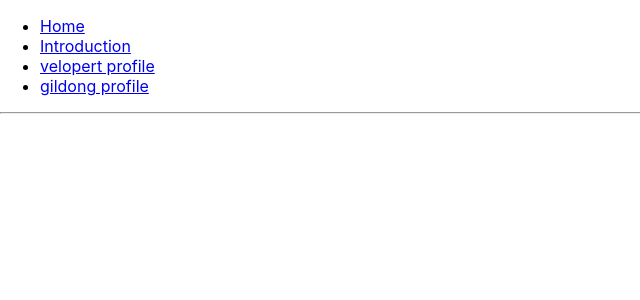
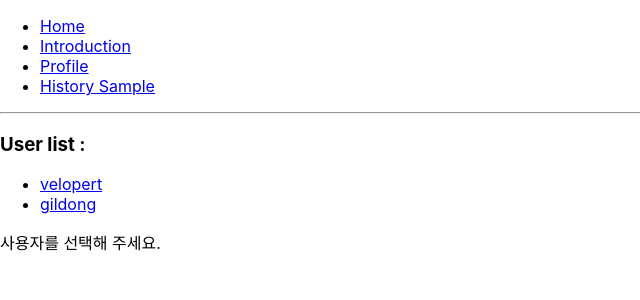
Before and after one commit to makeajourney/react-router-tutorial, a React (Create React App) app: page /profiles in a window 1280 px wide. Shown: the top 300 px of the page, without its empty margins (0-640 px from the left). Built offline with nearby package versions, Linux system fonts and the light colour scheme.

Commit message:
sub route

```diff
--- a/src/App.js
+++ b/src/App.js
@@ -2,7 +2,7 @@ import React from "react";
 import { Route, Link } from "react-router-dom";
 import About from "./About";
 import Home from "./Home";
-import Profile from "./Profile";
+import Profiles from "./Profiles";
 
 function App() {
   return (
@@ -15,16 +15,16 @@ function App() {
           <Link to="/about">Introduction</Link>
         </li>
         <li>
-          <Link to="/profile/velopert">velopert profile</Link>
+          <Link to="/profiles">Profile</Link>
         </li>
         <li>
-          <Link to="/profile/gildong">gildong profile</Link>
+          <Link to="/history">History Sample</Link>
         </li>
       </ul>
       <hr />
       <Route path="/" component={Home} exact={true} />
       <Route path={["/about", "/info"]} component={About} />
-      <Route path="/profile/:username" component={Profile} />
+      <Route path="/profiles" component={Profiles} />
     </div>
   );
 }
--- /dev/null
+++ b/src/Profiles.js
@@ -0,0 +1,28 @@
+import React from "react";
+import { Link, Route } from "react-router-dom";
+import Profile from "./Profile";
+
+function Profiles() {
+  return (
+    <div>
+      <h3>User list :</h3>
+      <ul>
+        <li>
+          <Link to="/profiles/velopert">velopert</Link>
+        </li>
+        <li>
+          <Link to="/profiles/gildong">gildong</Link>
+        </li>
+      </ul>
+
+      <Route
+        path="/profiles"
+        exact
+        render={() => <div>사용자를 선택해 주세요.</div>}
+      />
+      <Route path="/profiles/:username" component={Profile} />
+    </div>
+  );
+}
+
+export default Profiles;
```
